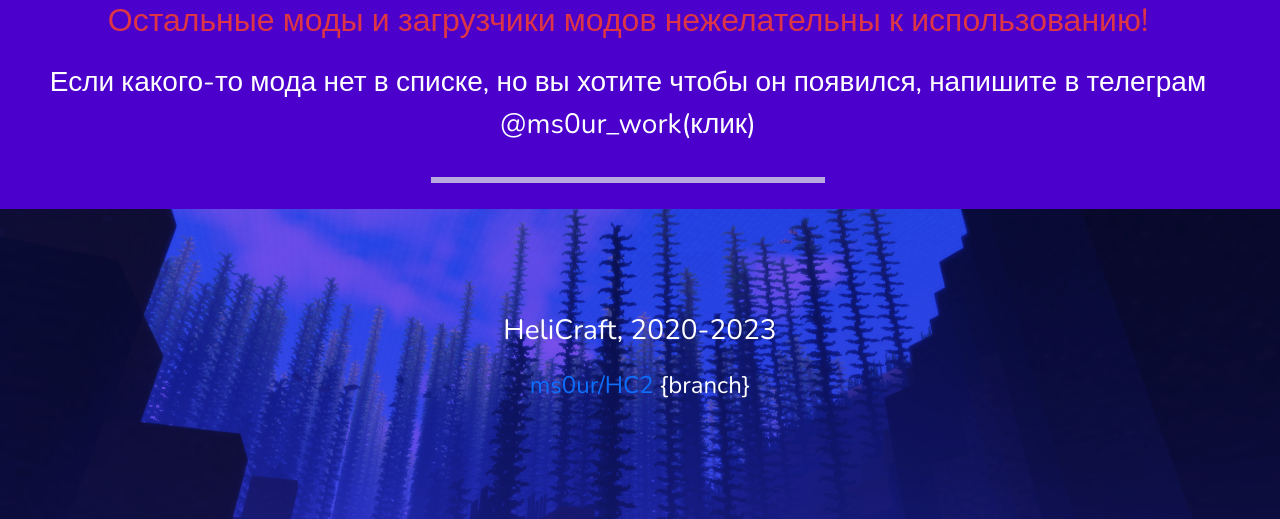
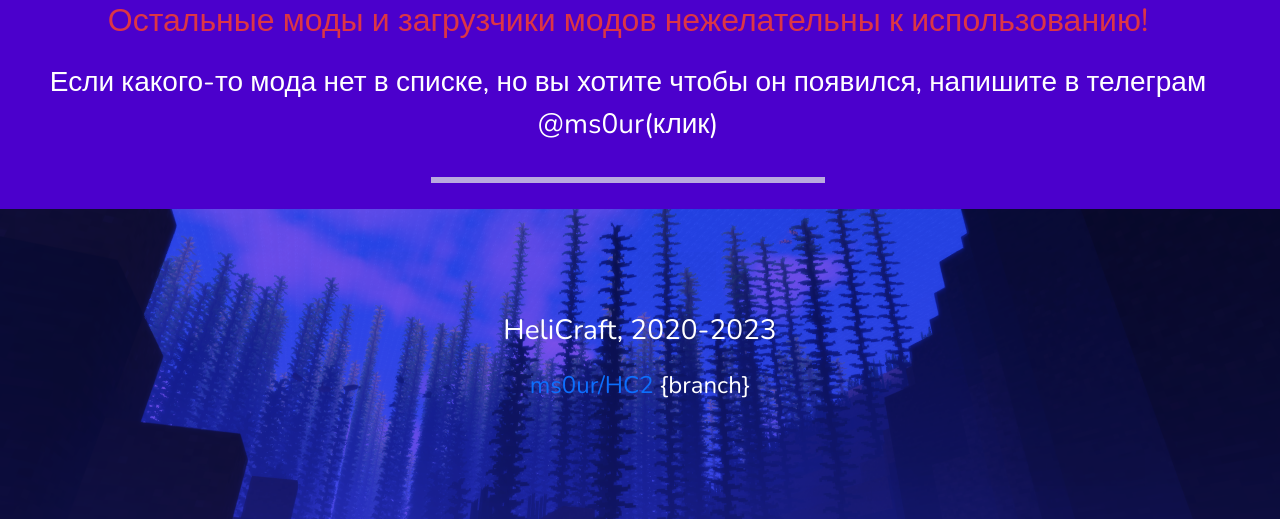
Before and after one commit to HeliCraft-MC/HeliCraft-Frontend-Site, a PHP site: page /allowed-mods-and-rp/ in a window 1280 px wide. Shown: the part 2411-2930 px from the top of the page. Run offline with PHP 8.4, Linux system fonts and the light colour scheme; some libraries are stand-ins or nearby versions.

Commit message:
Update index.php

```diff
--- a/allowed-mods-and-rp/index.php
+++ b/allowed-mods-and-rp/index.php
@@ -94,7 +94,7 @@ include '../api/head.php';
                                 <li class="modslist"><a class="text-decoration-none text-white" href="https://modrinth.com/mod/better-stats">Better Statistics Screen (Fabric)</a></li>
                             </ul>
                             <p class="text-center mg-30 text-danger fs-2">Остальные моды и загрузчики модов нежелательны к использованию!</p>
-                            <p class="text-center mg-10 text-white fs-3">Если какого-то мода нет в списке, но вы хотите чтобы он появился, напишите в телеграм <a href="https://t.me/ms0ur_work" class="text-decoration-none text-white">@ms0ur_work(клик)</a></p>
+                            <p class="text-center mg-10 text-white fs-3">Если какого-то мода нет в списке, но вы хотите чтобы он появился, напишите в телеграм <a href="https://t.me/ms0ur" class="text-decoration-none text-white">@ms0ur(клик)</a></p>
                          </p>
                      </div>
                      <div class="col-4 text-white"><hr class="border opacity-75 border-3"></div>
```
